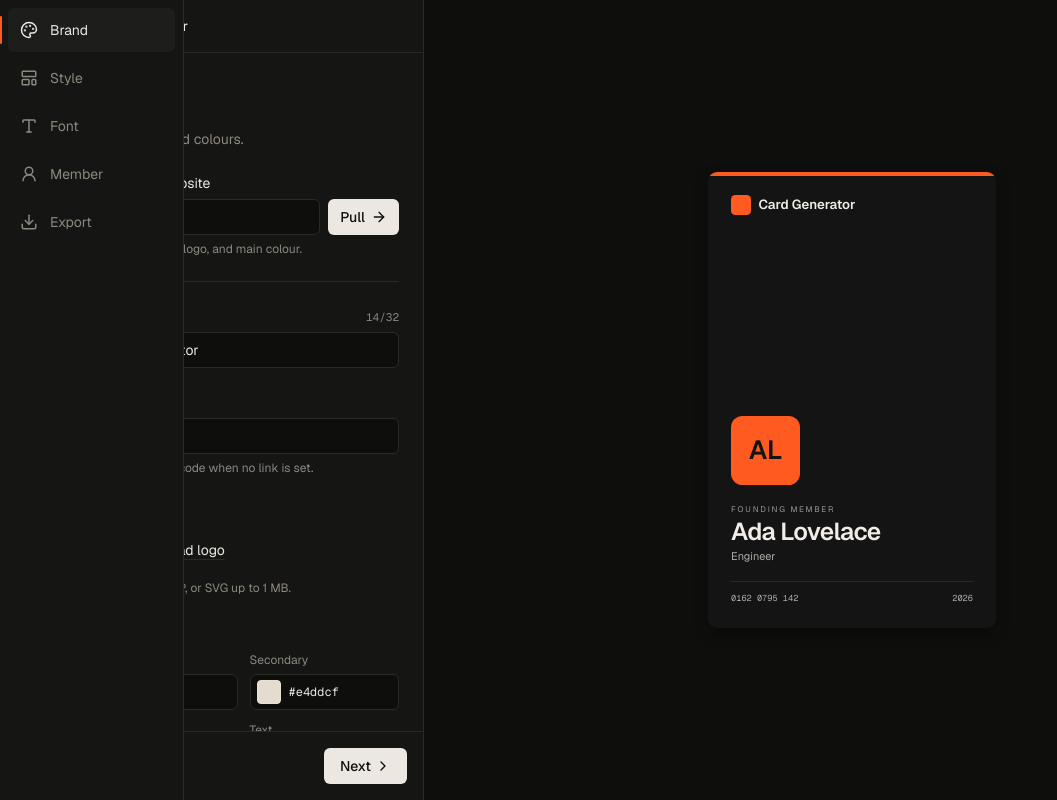
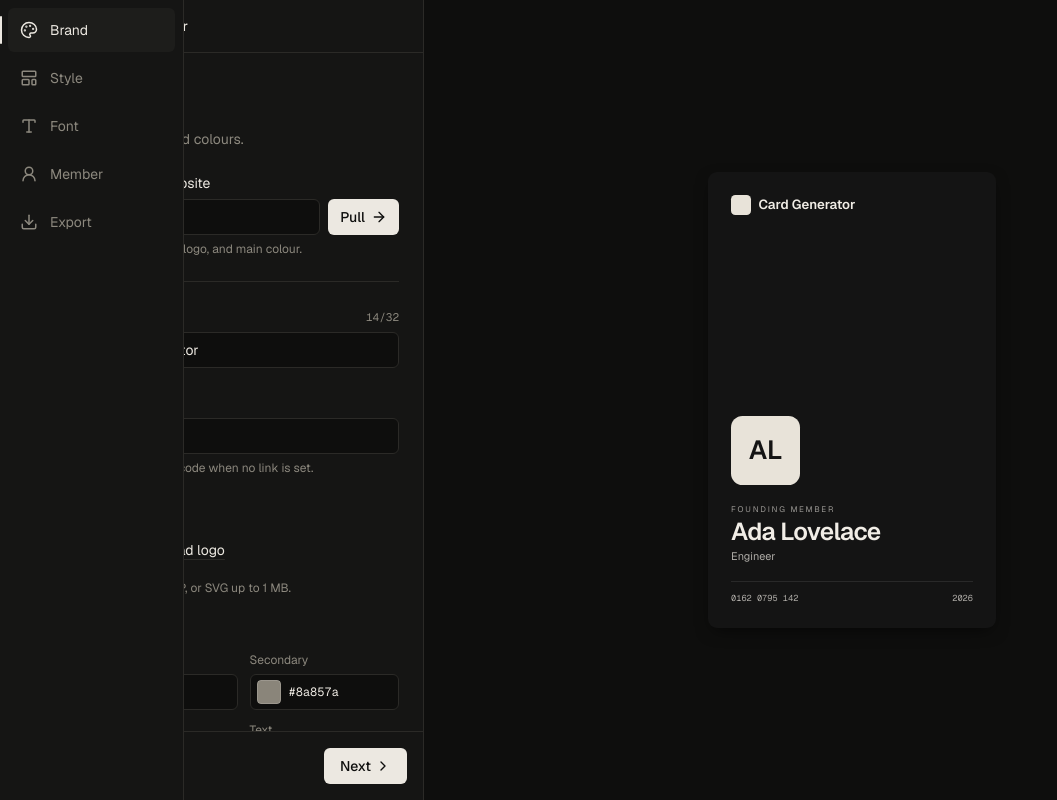
Before and after one commit to zidanegimiga/card-generator, a Next.js app: page / in a window 1280 px wide. Shown: the whole page, without its empty margins (0-1057 px from the left). Built offline with nearby package versions, Linux system fonts and the light colour scheme; a web font is replaced by a local one.

Commit message:
style: neutral palette, drop orange accent and slate top rule

```diff
--- a/src/app/globals.css
+++ b/src/app/globals.css
@@ -7,8 +7,8 @@
   --border: #2b2a27;
   --foreground: #ece8e1;
   --muted: #8c887e;
-  /* One signal colour, used sparingly: focus, the active step, progress. */
-  --accent: #ff5a1f;
+  /* No brand hue in the studio itself: selection and focus use the text colour. */
+  --accent: #ece8e1;
 }
 
 @theme inline {
--- a/src/components/card/faces/slate.tsx
+++ b/src/components/card/faces/slate.tsx
@@ -12,12 +12,6 @@ export function SlateFace({ view }: { view: CardView }) {
       className="relative flex size-full flex-col p-[8cqw]"
       style={{ backgroundColor: colors.background, color: colors.text }}
     >
-      <div
-        aria-hidden
-        className="absolute inset-x-0 top-0 h-[1.6cqw]"
-        style={{ backgroundColor: colors.primary }}
-      />
-
       <header className="flex items-center justify-between gap-[3cqw]">
         <BrandMark view={view} className="min-w-0" />
         {view.label && (
--- a/src/lib/card/defaults.ts
+++ b/src/lib/card/defaults.ts
@@ -4,8 +4,8 @@ export const DEFAULT_CARD_CONFIG = {
   brand: {
     name: "Card Generator",
     colors: {
-      primary: "#ff5a1f",
-      secondary: "#e4ddcf",
+      primary: "#e8e3d9",
+      secondary: "#8a857a",
       background: "#141414",
       text: "#f1ede6",
     },
--- a/src/lib/card/styles.ts
+++ b/src/lib/card/styles.ts
@@ -6,7 +6,7 @@ export const CARD_STYLE_META: Record<
 > = {
   slate: {
     label: "Slate",
-    description: "Quiet and minimal, with a rule of brand colour.",
+    description: "Quiet and minimal. Name, photo, and ID.",
   },
   poster: {
     label: "Poster",
```
